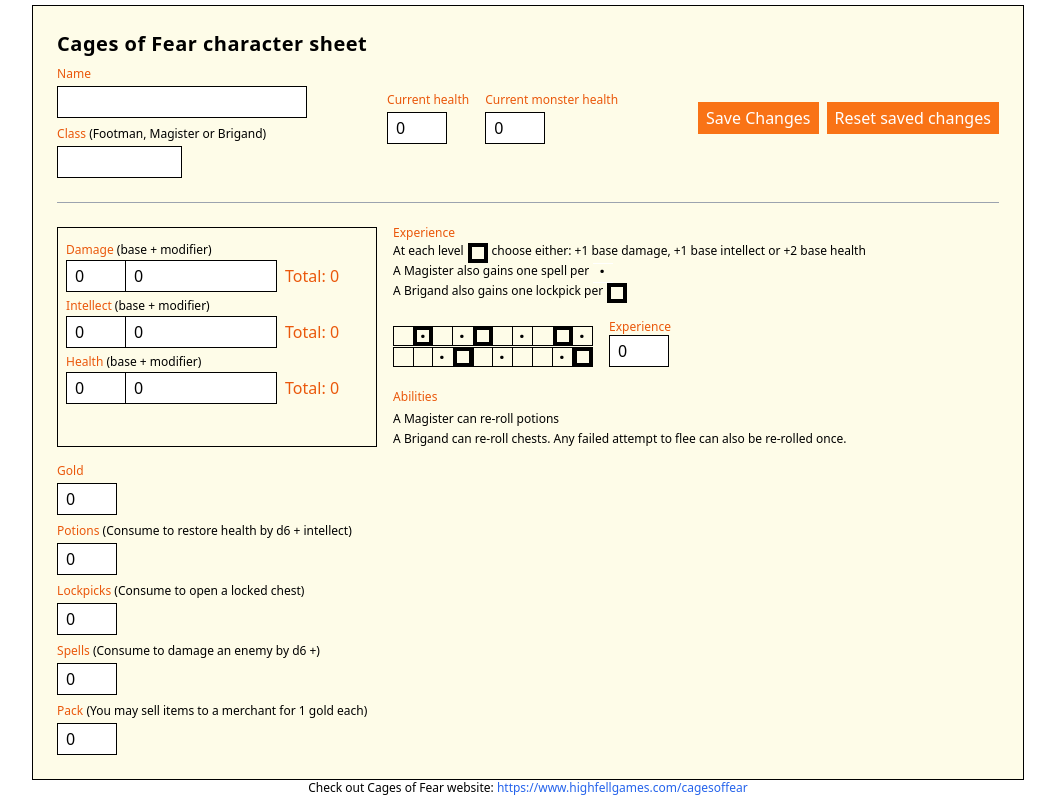
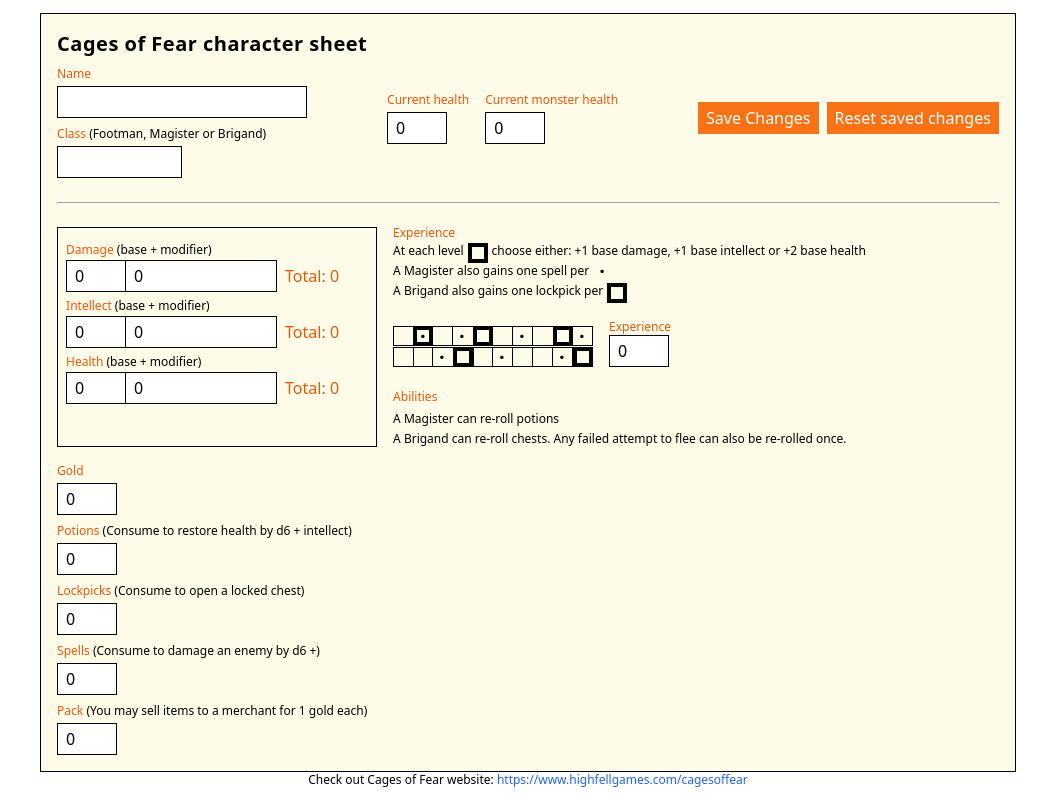
Before and after one commit to Case09/cages-of-fear-char-sheet, a SvelteKit app: page / in a window 1280 px wide. Shown: the whole page, without its empty margins (112-1167 px from the left). Built offline with nearby package versions, Linux system fonts and the light colour scheme.

Commit message:
Change padding

```diff
--- a/src/routes/+page.svelte
+++ b/src/routes/+page.svelte
@@ -73,7 +73,7 @@
 </script>
 
 <div class="h-screen flex flex-col items-center justify-center">
-  <div class="char-sheet p-6 bg-yellow-50">
+  <div class="char-sheet p-4 bg-yellow-50">
     <h1 class="text-xl font-bold tracking-wide">Cages of Fear character sheet</h1>
     <div class="flex gap-20 items-center">
       <div class="mt-2 space-y-2">
```
